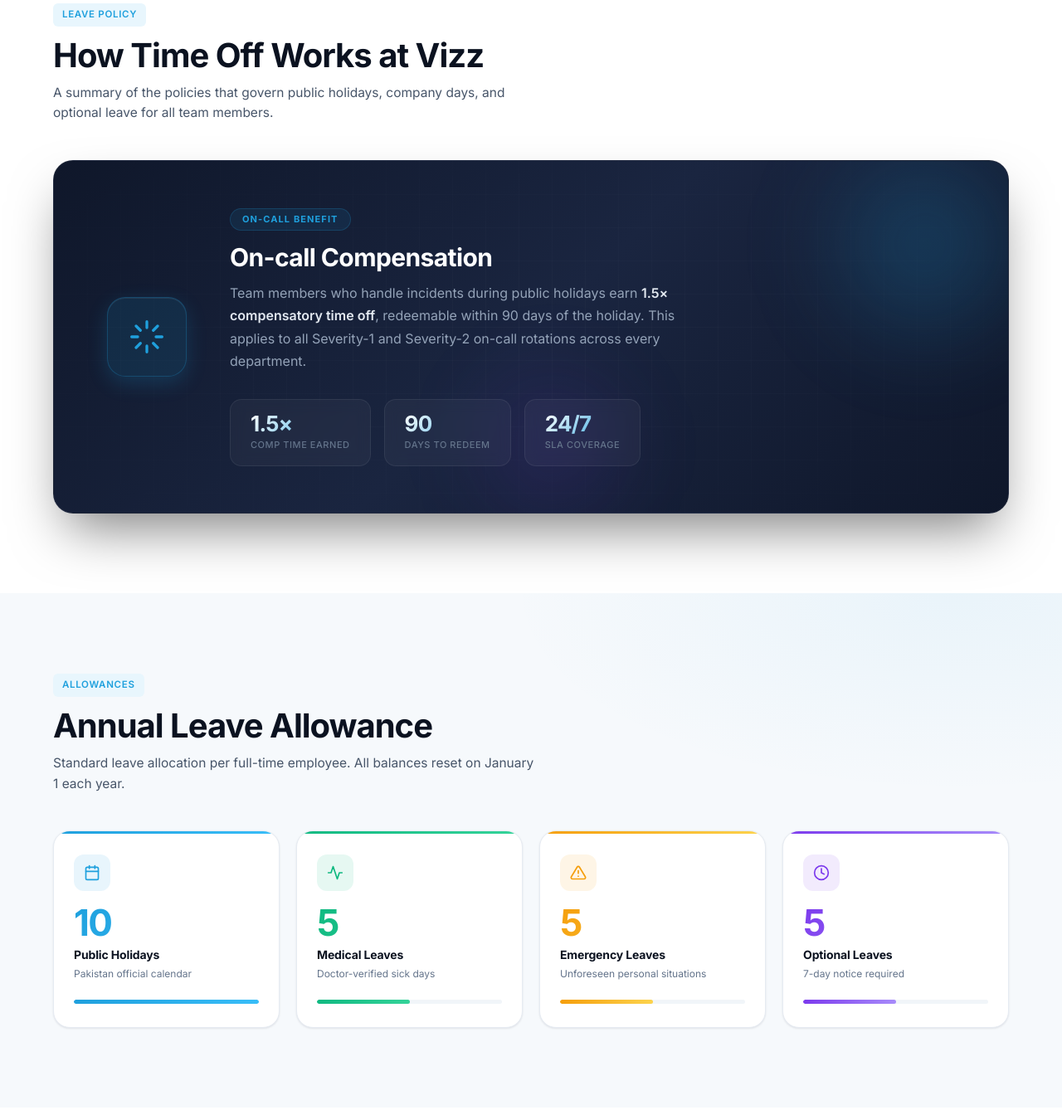
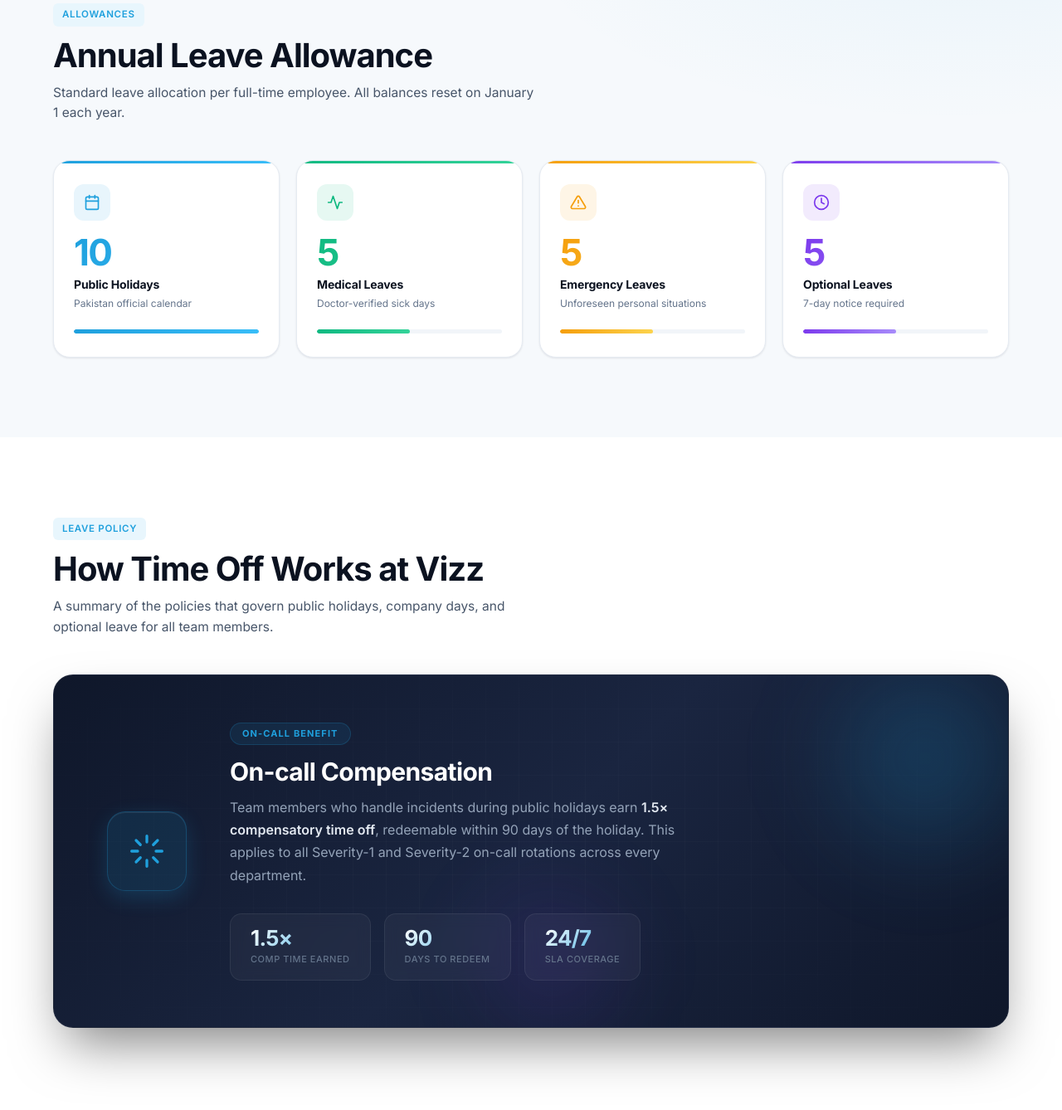
Before and after one commit to zainulabideen-rizvi/vizz-holidays, a plain HTML site: page index.html in a window 1280 px wide. Shown: the part 2466-3804 px from the top of the page at 83% size. Drawn offline with Linux system fonts and the light colour scheme.

Commit message:
Add files via upload

```diff
--- a/index.html
+++ b/index.html
@@ -200,6 +200,113 @@
       </div>
     </section>
 
+    <!-- ============ Annual Leave Allowance ============ -->
+    <section id="leave-allowance" class="bg-soft">
+      <div class="container">
+        <div class="section-head reveal">
+          <div>
+            <span class="section-tag">Allowances</span>
+            <h2>Annual Leave Allowance</h2>
+            <p>
+              Standard leave allocation per full-time employee. All balances
+              reset on January 1 each year.
+            </p>
+          </div>
+        </div>
+
+        <div class="allowance-grid reveal delay-1">
+          <div class="allowance-card ac-blue">
+            <div class="ac-icon">
+              <svg
+                viewBox="0 0 24 24"
+                fill="none"
+                stroke="currentColor"
+                stroke-width="2"
+                stroke-linecap="round"
+                stroke-linejoin="round"
+              >
+                <rect x="3" y="4" width="18" height="18" rx="2" />
+                <line x1="16" y1="2" x2="16" y2="6" />
+                <line x1="8" y1="2" x2="8" y2="6" />
+                <line x1="3" y1="10" x2="21" y2="10" />
+              </svg>
+            </div>
+            <div class="ac-days">10</div>
+            <div class="ac-label">Public Holidays</div>
+            <div class="ac-sub">Pakistan official calendar</div>
+            <div class="ac-bar">
+              <div class="ac-fill" style="width: 100%"></div>
+            </div>
+          </div>
+          <div class="allowance-card ac-green">
+            <div class="ac-icon">
+              <svg
+                viewBox="0 0 24 24"
+                fill="none"
+                stroke="currentColor"
+                stroke-width="2"
+                stroke-linecap="round"
+                stroke-linejoin="round"
+              >
+                <path d="M22 12h-4l-3 9L9 3l-3 9H2" />
+              </svg>
+            </div>
+            <div class="ac-days">5</div>
+            <div class="ac-label">Medical Leaves</div>
+            <div class="ac-sub">Doctor-verified sick days</div>
+            <div class="ac-bar">
+              <div class="ac-fill" style="width: 50%"></div>
+            </div>
+          </div>
+          <div class="allowance-card ac-amber">
+            <div class="ac-icon">
+              <svg
+                viewBox="0 0 24 24"
+                fill="none"
+                stroke="currentColor"
+                stroke-width="2"
+                stroke-linecap="round"
+                stroke-linejoin="round"
+              >
+                <path
+                  d="M10.29 3.86L1.82 18a2 2 0 0 0 1.71 3h16.94a2 2 0 0 0 1.71-3L13.71 3.86a2 2 0 0 0-3.42 0z"
+                />
+                <line x1="12" y1="9" x2="12" y2="13" />
+                <line x1="12" y1="17" x2="12.01" y2="17" />
+              </svg>
+            </div>
+            <div class="ac-days">5</div>
+            <div class="ac-label">Emergency Leaves</div>
+            <div class="ac-sub">Unforeseen personal situations</div>
+            <div class="ac-bar">
+              <div class="ac-fill" style="width: 50%"></div>
+            </div>
+          </div>
+          <div class="allowance-card ac-purple">
+            <div class="ac-icon">
+              <svg
+                viewBox="0 0 24 24"
+                fill="none"
+                stroke="currentColor"
+                stroke-width="2"
+                stroke-linecap="round"
+                stroke-linejoin="round"
+              >
+                <circle cx="12" cy="12" r="10" />
+                <polyline points="12 6 12 12 16 14" />
+              </svg>
+            </div>
+            <div class="ac-days">5</div>
+            <div class="ac-label">Optional Leaves</div>
+            <div class="ac-sub">7-day notice required</div>
+            <div class="ac-bar">
+              <div class="ac-fill" style="width: 50%"></div>
+            </div>
+          </div>
+        </div>
+      </div>
+    </section>
+
     <!-- ============ Key Policies ============ -->
     <section id="policy">
       <div class="container">
@@ -216,15 +323,27 @@
 
         <div class="policy-feature reveal delay-1">
           <div class="policy-feature-icon">
-            <svg viewBox="0 0 24 24" fill="none" stroke="currentColor" stroke-width="1.8" stroke-linecap="round" stroke-linejoin="round">
-              <path d="M12 2v4M12 18v4M4.93 4.93l2.83 2.83M16.24 16.24l2.83 2.83M2 12h4M18 12h4M4.93 19.07l2.83-2.83M16.24 7.76l2.83-2.83"/>
+            <svg
+              viewBox="0 0 24 24"
+              fill="none"
+              stroke="currentColor"
+              stroke-width="1.8"
+              stroke-linecap="round"
+              stroke-linejoin="round"
+            >
+              <path
+                d="M12 2v4M12 18v4M4.93 4.93l2.83 2.83M16.24 16.24l2.83 2.83M2 12h4M18 12h4M4.93 19.07l2.83-2.83M16.24 7.76l2.83-2.83"
+              />
             </svg>
           </div>
           <div class="policy-feature-body">
             <div class="policy-feature-badge">On-Call Benefit</div>
             <h3 class="policy-feature-title">On-call Compensation</h3>
             <p class="policy-feature-desc">
-              Team members who handle incidents during public holidays earn <strong>1.5× compensatory time off</strong>, redeemable within 90 days of the holiday. This applies to all Severity-1 and Severity-2 on-call rotations across every department.
+              Team members who handle incidents during public holidays earn
+              <strong>1.5× compensatory time off</strong>, redeemable within 90
+              days of the holiday. This applies to all Severity-1 and Severity-2
+              on-call rotations across every department.
             </p>
             <div class="policy-feature-stats">
               <div class="pf-stat">
@@ -242,60 +361,6 @@
             </div>
           </div>
           <div class="policy-feature-glow"></div>
-        </div>
-      </div>
-    </section>
-
-    <!-- ============ Annual Leave Allowance ============ -->
-    <section id="leave-allowance" class="bg-soft">
-      <div class="container">
-        <div class="section-head reveal">
-          <div>
-            <span class="section-tag">Allowances</span>
-            <h2>Annual Leave Allowance</h2>
-            <p>
-              Standard leave allocation per full-time employee. All balances reset on January 1 each year.
-            </p>
-          </div>
-        </div>
-
-        <div class="allowance-grid reveal delay-1">
-          <div class="allowance-card ac-blue">
-            <div class="ac-icon">
-              <svg viewBox="0 0 24 24" fill="none" stroke="currentColor" stroke-width="2" stroke-linecap="round" stroke-linejoin="round"><rect x="3" y="4" width="18" height="18" rx="2"/><line x1="16" y1="2" x2="16" y2="6"/><line x1="8" y1="2" x2="8" y2="6"/><line x1="3" y1="10" x2="21" y2="10"/></svg>
-            </div>
-            <div class="ac-days">10</div>
-            <div class="ac-label">Public Holidays</div>
-            <div class="ac-sub">Pakistan official calendar</div>
-            <div class="ac-bar"><div class="ac-fill" style="width:100%"></div></div>
-          </div>
-          <div class="allowance-card ac-green">
-            <div class="ac-icon">
-              <svg viewBox="0 0 24 24" fill="none" stroke="currentColor" stroke-width="2" stroke-linecap="round" stroke-linejoin="round"><path d="M22 12h-4l-3 9L9 3l-3 9H2"/></svg>
-            </div>
-            <div class="ac-days">5</div>
-            <div class="ac-label">Medical Leaves</div>
-            <div class="ac-sub">Doctor-verified sick days</div>
-            <div class="ac-bar"><div class="ac-fill" style="width:50%"></div></div>
-          </div>
-          <div class="allowance-card ac-amber">
-            <div class="ac-icon">
-              <svg viewBox="0 0 24 24" fill="none" stroke="currentColor" stroke-width="2" stroke-linecap="round" stroke-linejoin="round"><path d="M10.29 3.86L1.82 18a2 2 0 0 0 1.71 3h16.94a2 2 0 0 0 1.71-3L13.71 3.86a2 2 0 0 0-3.42 0z"/><line x1="12" y1="9" x2="12" y2="13"/><line x1="12" y1="17" x2="12.01" y2="17"/></svg>
-            </div>
-            <div class="ac-days">5</div>
-            <div class="ac-label">Emergency Leaves</div>
-            <div class="ac-sub">Unforeseen personal situations</div>
-            <div class="ac-bar"><div class="ac-fill" style="width:50%"></div></div>
-          </div>
-          <div class="allowance-card ac-purple">
-            <div class="ac-icon">
-              <svg viewBox="0 0 24 24" fill="none" stroke="currentColor" stroke-width="2" stroke-linecap="round" stroke-linejoin="round"><circle cx="12" cy="12" r="10"/><polyline points="12 6 12 12 16 14"/></svg>
-            </div>
-            <div class="ac-days">5</div>
-            <div class="ac-label">Optional Leaves</div>
-            <div class="ac-sub">7-day notice required</div>
-            <div class="ac-bar"><div class="ac-fill" style="width:50%"></div></div>
-          </div>
         </div>
       </div>
     </section>
```
